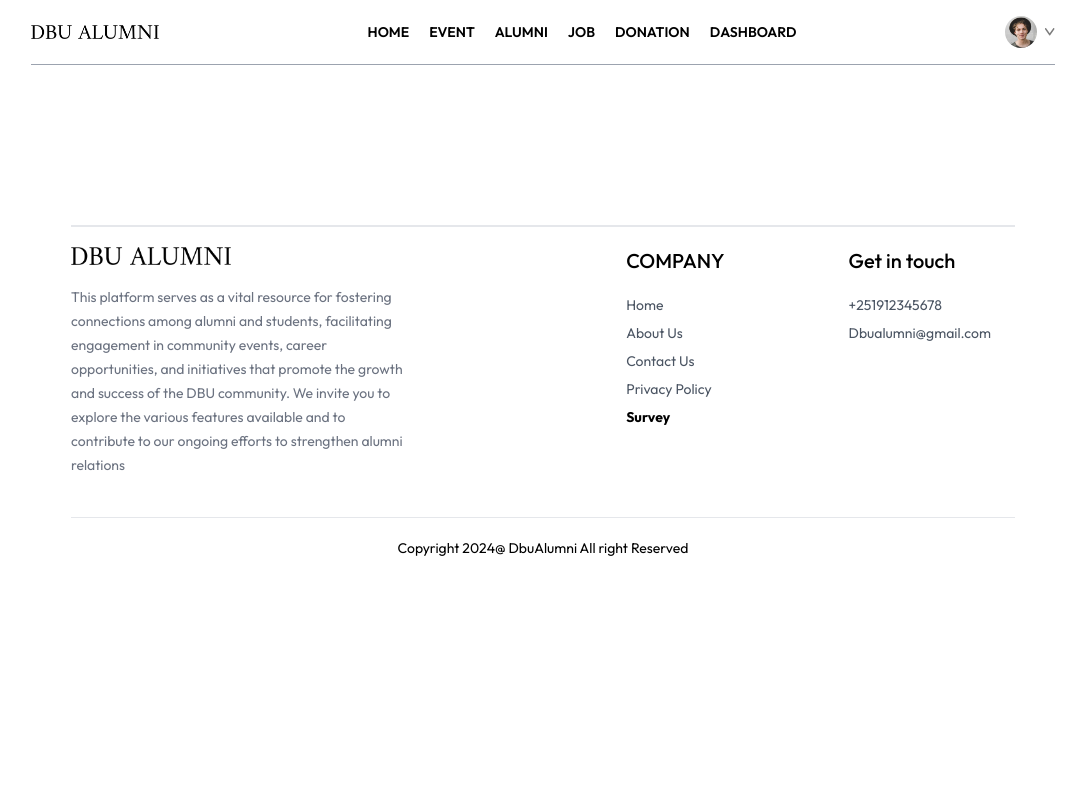
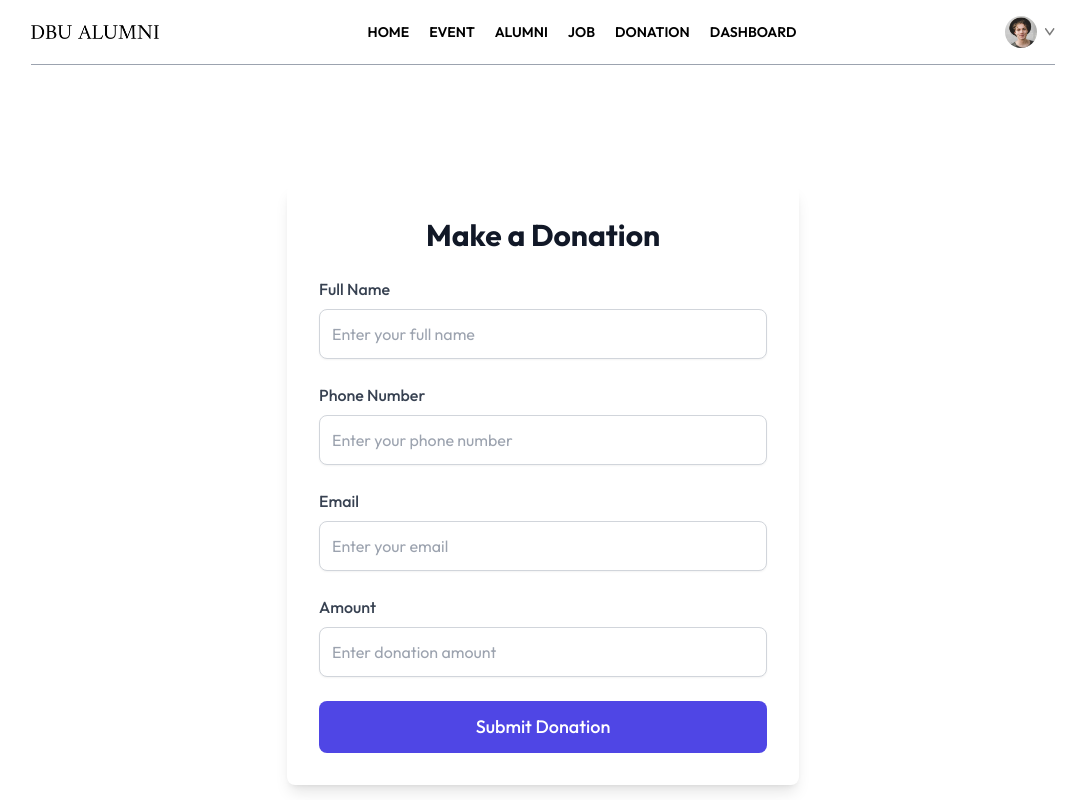
Before and after one commit to ephi-t/Alumni_2, a React (Vite) app: page /donations/1/donate in a window 1280 px wide. Shown: the top 800 px of the page, without its empty margins (97-1182 px from the left). Built offline with nearby package versions, Linux system fonts and the light colour scheme.

Commit message:
Added pages for making donation and showing available donations

```diff
--- a/src/App.jsx
+++ b/src/App.jsx
@@ -12,6 +12,7 @@ import Login from "./Pages/Login";
 import CreateAccount from "./Pages/CreateAccount";
 import DashboardApp from "./Pages/DasboardApp";
 import JobApplication from "./Pages/JobApplication";
+import DonationForm from "./Pages/DonationForm";
 
 function App() {
   const location = useLocation();
@@ -30,6 +31,7 @@ function App() {
             <Route path="/alumni" element={<Alumni />} />
             <Route path="/job" element={<Job />} />
             <Route path="/donation" element={<Donation />} />
+            <Route path="/donations/:donationId/donate" element={<DonationForm />} />
             <Route path="/survey" element={<Survey />} />
             <Route path="/login" element={<Login />} />
             <Route path="/createaccount" element={<CreateAccount />} />
--- a/src/Pages/Donation.jsx
+++ b/src/Pages/Donation.jsx
@@ -1,7 +1,80 @@
-import React from "react";
+import React, { useState } from "react";
+import { Link } from "react-router-dom";
+
+// Sample donation data
+const donationData = [
+  {
+    id: 1,
+    title: "Community Clean-Up Fund",
+    description: "Help us clean up our local parks and streets.",
+    image: "https://via.placeholder.com/300x200?text=Community+Clean-Up",
+  },
+  {
+    id: 2,
+    title: "Food Drive",
+    description: "Donate to help provide meals for families in need.",
+    image: "https://via.placeholder.com/300x200?text=Food+Drive",
+  },
+  {
+    id: 3,
+    title: "School Supplies Fund",
+    description: "Support local students by providing them with essential supplies.",
+    image: "https://via.placeholder.com/300x200?text=School+Supplies",
+  },
+  // Add more donation data as needed
+];
 
 const Donation = () => {
-  return <div></div>;
+  const [searchTerm, setSearchTerm] = useState("");
+
+  // Filter donation data based on the search term
+  const filteredDonations = donationData.filter((donation) =>
+    donation.title.toLowerCase().includes(searchTerm.toLowerCase())
+  );
+
+  return (
+    <div className="p-6 max-w-7xl mx-auto">
+      {/* Search Input */}
+      <input
+        type="text"
+        placeholder="Search donation titles..."
+        className="w-[25%] p-3 mb-8 border rounded-lg shadow-lg focus:outline-none focus:ring focus:border-blue-300"
+        value={searchTerm}
+        onChange={(e) => setSearchTerm(e.target.value)}
+      />
+
+      {/* Donation Listings */}
+      <div className="grid grid-cols-1 sm:grid-cols-2 lg:grid-cols-3 gap-8">
+        {filteredDonations.length > 0 ? (
+          filteredDonations.map((donation) => (
+            <div
+              key={donation.id}
+              className="rounded-lg shadow-xl overflow-hidden transform transition duration-500 hover:scale-105"
+            >
+              <img
+                src={donation.image}
+                alt={donation.title}
+                className="h-48 w-full object-cover"
+              />
+              <div className="p-6">
+                <h3 className="text-xl font-semibold text-gray-800">
+                  {donation.title}
+                </h3>
+                <p className="text-gray-600">{donation.description}</p>
+                <Link to={`/donations/${donation.id}/donate`}>
+                  <button className="mt-4 bg-blue-500 text-white p-2 rounded hover:bg-blue-600">
+                    Apply
+                  </button>
+                </Link>
+              </div>
+            </div>
+          ))
+        ) : (
+          <p className="col-span-3 text-center text-gray-600">No donations found.</p>
+        )}
+      </div>
+    </div>
+  );
 };
 
 export default Donation;
--- /dev/null
+++ b/src/Pages/DonationForm.jsx
@@ -0,0 +1,127 @@
+import React, { useState } from "react";
+import { useParams } from "react-router-dom";
+import axios from "axios";
+
+const DonationForm = () => {
+  const { donationId } = useParams(); // Get donation ID from URL
+  const [formData, setFormData] = useState({
+    full_name: "",
+    phone_number: "",
+    email: "",
+    amount: "",
+  });
+  const [error, setError] = useState("");
+  const [success, setSuccess] = useState("");
+
+  const handleChange = (e) => {
+    const { name, value } = e.target;
+    setFormData({ ...formData, [name]: value });
+  };
+
+  const handleSubmit = async (e) => {
+    e.preventDefault();
+    const formDataToSubmit = { ...formData, donation_id: donationId }; // Include donation ID
+
+    try {
+      const response = await axios.post(
+        "/api/donation-applications",
+        formDataToSubmit
+      );
+      setSuccess(response.data.message);
+      setError("");
+      // Reset the form or redirect as needed
+    } catch (err) {
+      setError(err.response?.data?.message || "Error submitting donation");
+      setSuccess("");
+    }
+  };
+
+  return (
+    <div className="min-h-screen flex items-center justify-center py-12 px-4 sm:px-6 lg:px-8">
+      <div className="max-w-lg w-full bg-white shadow-lg rounded-lg p-8">
+        <h2 className="text-3xl font-bold text-center text-gray-900 mb-6">
+          Make a Donation
+        </h2>
+
+        {error && <p className="text-red-500 text-center mb-4">{error}</p>}
+        {success && (
+          <p className="text-green-500 text-center mb-4">{success}</p>
+        )}
+
+        <form onSubmit={handleSubmit} className="space-y-6">
+          {/* Full Name */}
+          <div>
+            <label className="block text-gray-700 font-medium mb-2">
+              Full Name
+            </label>
+            <input
+              type="text"
+              name="full_name"
+              placeholder="Enter your full name"
+              className="w-full p-3 border border-gray-300 rounded-lg shadow-sm focus:outline-none focus:ring-2 focus:ring-indigo-500"
+              required
+              onChange={handleChange}
+            />
+          </div>
+
+          {/* Phone Number */}
+          <div>
+            <label className="block text-gray-700 font-medium mb-2">
+              Phone Number
+            </label>
+            <input
+              type="tel"
+              name="phone_number"
+              placeholder="Enter your phone number"
+              className="w-full p-3 border border-gray-300 rounded-lg shadow-sm focus:outline-none focus:ring-2 focus:ring-indigo-500"
+              required
+              onChange={handleChange}
+            />
+          </div>
+
+          {/* Email */}
+          <div>
+            <label className="block text-gray-700 font-medium mb-2">
+              Email
+            </label>
+            <input
+              type="email"
+              name="email"
+              placeholder="Enter your email"
+              className="w-full p-3 border border-gray-300 rounded-lg shadow-sm focus:outline-none focus:ring-2 focus:ring-indigo-500"
+              required
+              onChange={handleChange}
+            />
+          </div>
+
+          {/* Donation Amount */}
+          <div>
+            <label className="block text-gray-700 font-medium mb-2">
+              Amount
+            </label>
+            <input
+              type="number"
+              name="amount"
+              placeholder="Enter donation amount"
+              className="w-full p-3 border border-gray-300 rounded-lg shadow-sm focus:outline-none focus:ring-2 focus:ring-indigo-500"
+              required
+              onChange={handleChange}
+            />
+          </div>
+
+          {/* Submit Button */}
+          <div>
+            <button
+              type="submit"
+              className="w-full py-3 px-4 text-lg font-medium rounded-lg text-white bg-indigo-600 hover:bg-indigo-700 focus:outline-none focus:ring-2 focus:ring-offset-2 focus:ring-indigo-500 transition duration-300"
+            >
+              Submit Donation
+            </button>
+          </div>
+        </form>
+      </div>
+    </div>
+  );
+};
+
+export default DonationForm;
```
